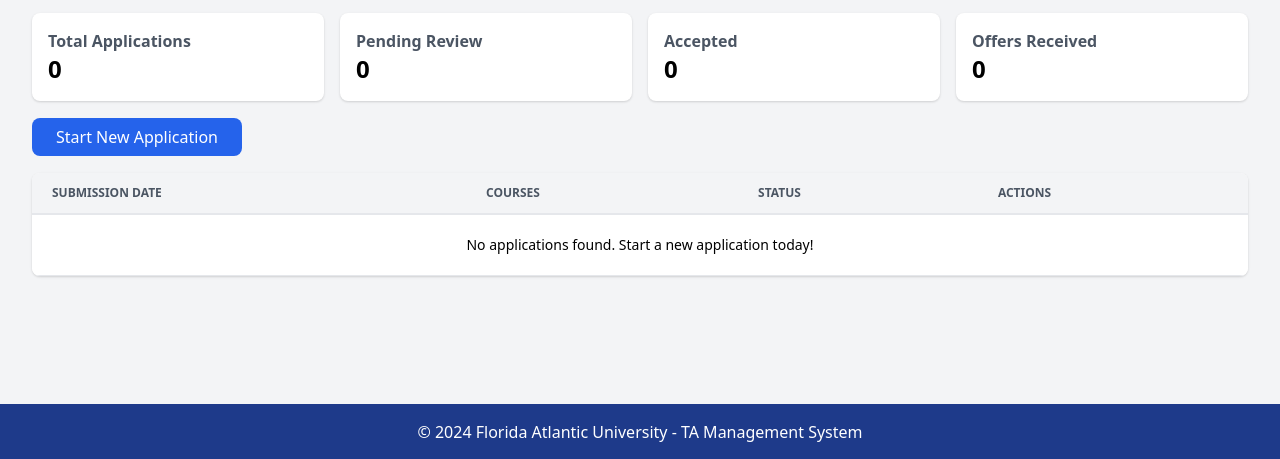
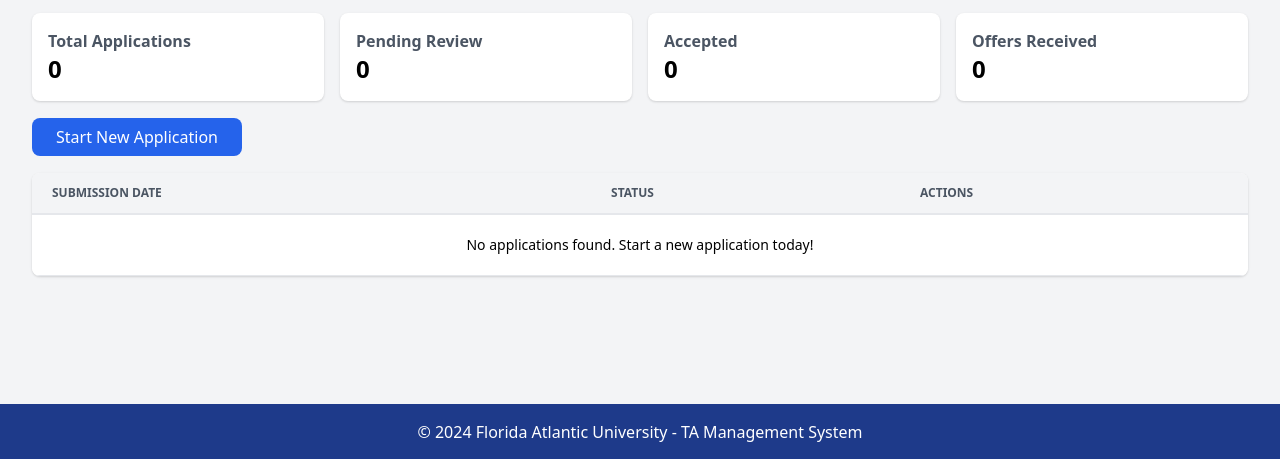
Before and after one commit to justinepdevasia/ta-management-system, a Flask app: template app/templates/applicant/dashboard.html in a window 1280 px wide. Shown: the part 151-610 px from the top of the page. Run offline with Flask 3, Linux system fonts and the light colour scheme; the template is opened without the code that fills it, so the values that code supplies are empty.

Commit message:
remove course info

```diff
--- a/app/templates/applicant/dashboard.html
+++ b/app/templates/applicant/dashboard.html
@@ -42,9 +42,6 @@
                     <tr>
                         <th class="px-5 py-3 border-b-2 border-gray-200 bg-gray-100 text-left text-xs font-semibold text-gray-600 uppercase">
                             Submission Date
-                        </th>
-                        <th class="px-5 py-3 border-b-2 border-gray-200 bg-gray-100 text-left text-xs font-semibold text-gray-600 uppercase">
-                            Courses
                         </th>
                         <th class="px-5 py-3 border-b-2 border-gray-200 bg-gray-100 text-left text-xs font-semibold text-gray-600 uppercase">
                             Status
```
